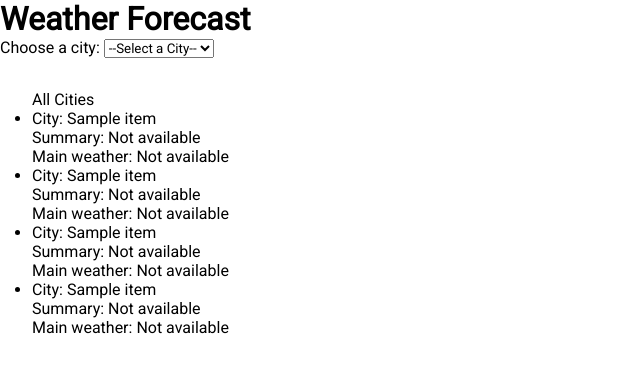
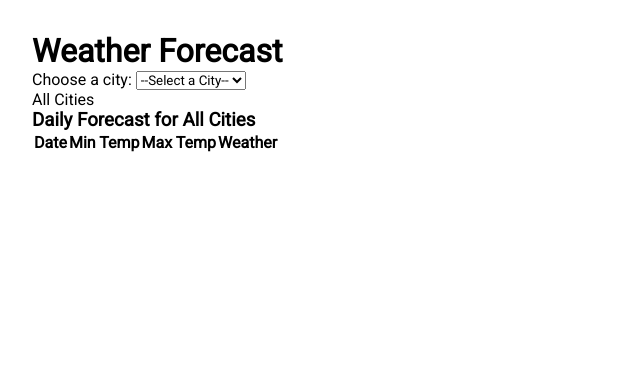
Before and after one commit to aztec-dev/weather_forecast, a Flask app: page /weather_forecast in a window 1280 px wide. Shown: the top 373 px of the page, without its empty margins (0-640 px from the left). Run offline with Flask 3, Linux system fonts and the light colour scheme; a database or web service that is not in the repository returns one stand-in record (values such as "Sample title"); data that the repository does not hold is empty.

Commit message:
wip: added daily data to view

```diff
--- a/templates/weather_forecast.html
+++ b/templates/weather_forecast.html
@@ -15,7 +15,8 @@
     </script>
 </head>
 <body>
-    <h1>Weather Forecast</h1>
+    <div class="container">
+        <span class="title"><h1 class="">Weather Forecast</h1></span>
 
         <!-- Dropdown to select city -->
         <form>
@@ -27,9 +28,9 @@
                 {% endfor %}
             </select>
         </form>
-    <div class="container">
-        <span class="title">{{ city_name }}</span>
-        {% if weather %}
+
+        <span>{{ city_name }}</span>
+        <!-- {% if weather %}
             <ul>
             {% for city in weather %}
                 <li>
@@ -55,7 +56,28 @@
             </ul>
         {% else %}
             <p>No weather data available.</p>
-        {% endif %}
+        {% endif %} -->
+
+<!-- Display daily forecast -->
+<h3>Daily Forecast for {{ city_name }}</h3>
+<table>
+    <tr>
+        <th>Date</th>
+        <th>Min Temp</th>
+        <th>Max Temp</th>
+        <th>Weather</th>
+    </tr>
+    {% for day in weather[0].daily %}
+    <tr>
+        <td>{{ day.date }}</td>
+        <td>{{ day.temp_min }}°C</td>
+        <td>{{ day.temp_max }}°C</td>
+        <td>{{ day.weather }}</td>
+        <td>{{ day.rain }}</td>
+    </tr>
+    {% endfor %}
+</table>
+
     </div>
 
 </body>
```
Lines whose indentation alone changed are shown as unchanged.
